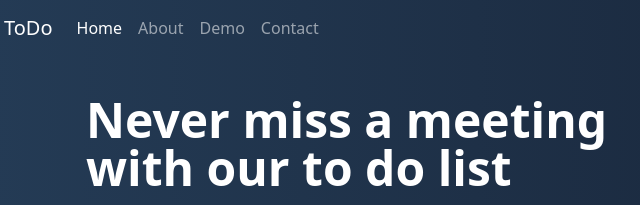
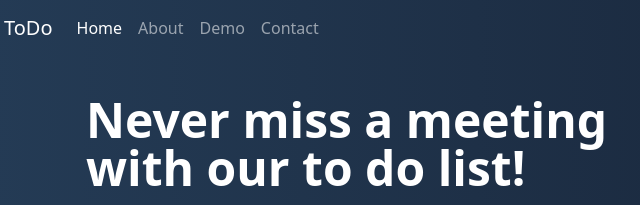
Before and after one commit to CSumer/FirstProject, a plain HTML site: page index.html in a window 1280 px wide. Shown: the top 205 px of the page, 8-648 px from the left. Drawn offline with nearby package versions, Linux system fonts and the light colour scheme.

Commit message:
Changed heading

```diff
--- a/index.html
+++ b/index.html
@@ -65,7 +65,7 @@
                         loading="lazy">
                 </div>
                 <div class="col-lg-6">
-                    <h1 class="display-5 fw-bold lh-1 mb-3">Never miss a meeting with our to do list</h1>
+                    <h1 class="display-5 fw-bold lh-1 mb-3">Never miss a meeting with our to do list!</h1>
                     <p class="lead">A simple, fast and scalable to do list system that helps you manage your time easily
                         and always be on time.
                     </p>
```
